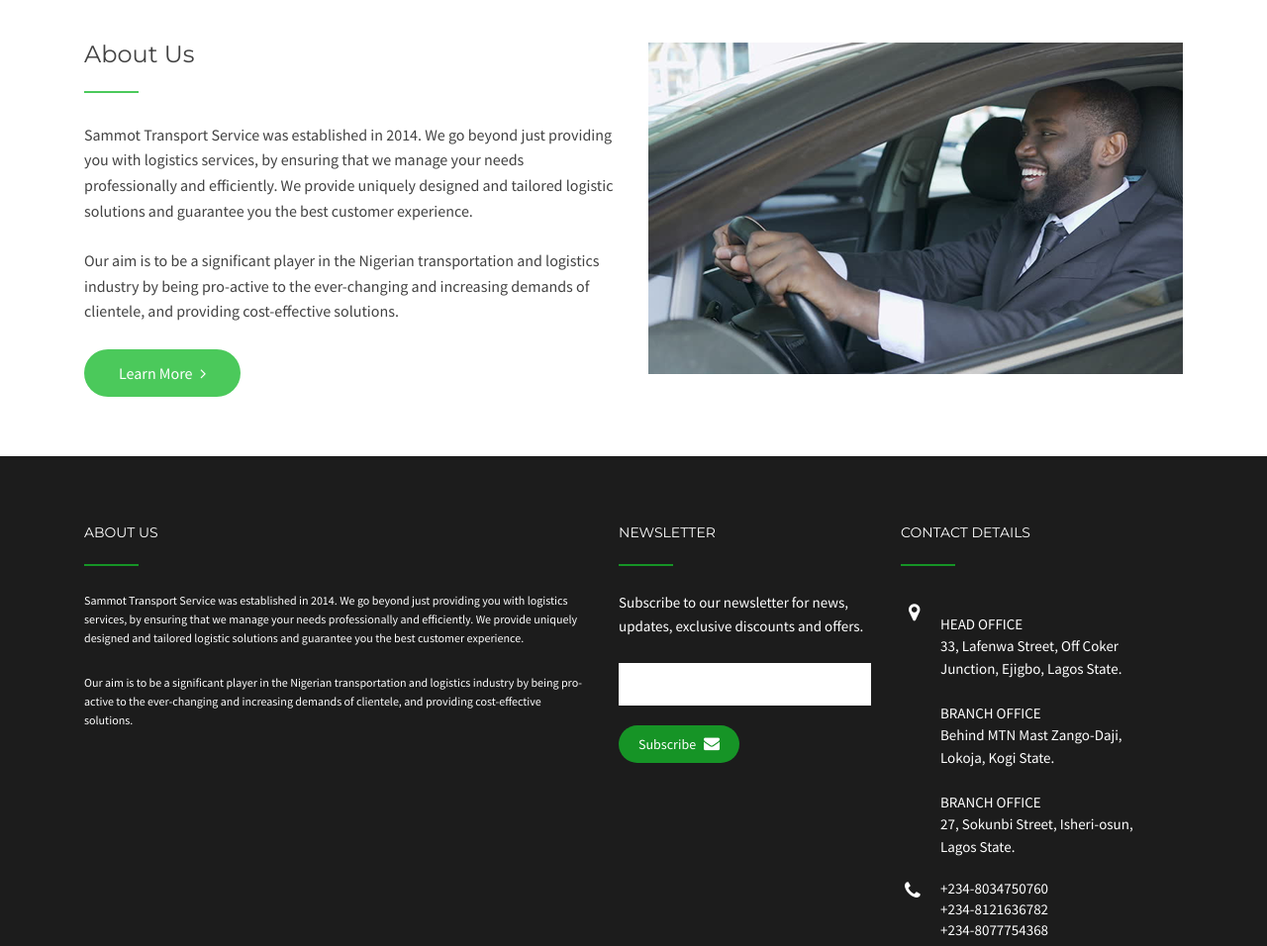
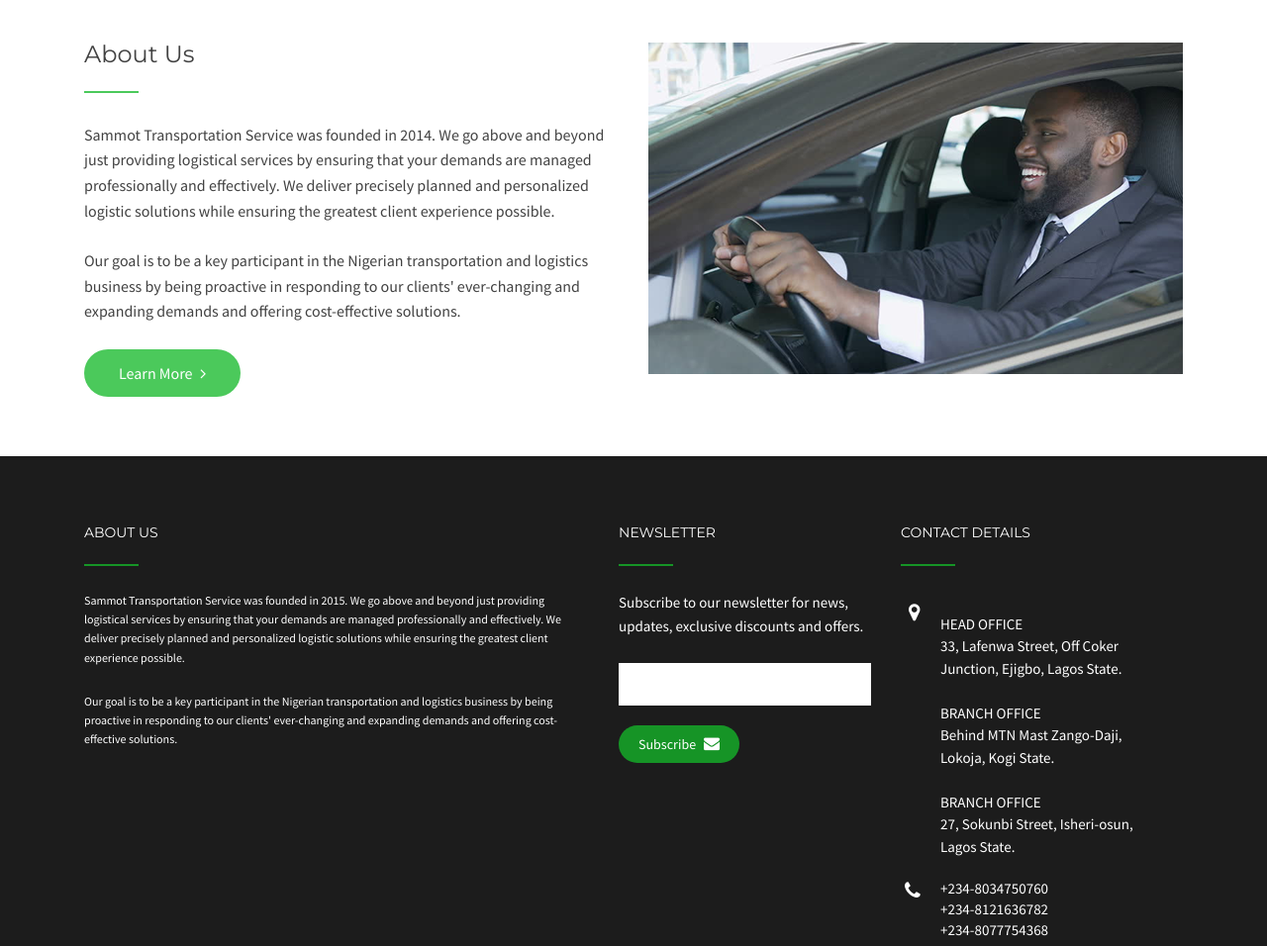
Before and after one commit to Seytechnet/sammottransport, a plain HTML site: page index.html in a window 1280 px wide. Shown: the part 2300-3256 px from the top of the page at 99% size. Drawn offline with Linux system fonts and the light colour scheme; some packages are replaced by stand-ins of ours; a script that the page names is missing.

Commit message:
Add files via upload

```diff
--- a/index.html
+++ b/index.html
@@ -28,7 +28,7 @@
 
   <!-- Twitter Meta Tags -->
   <meta name="twitter:card" content="summary_large_image">
-  <meta property="twitter:domain" content="Sammottransport.com">
+  <meta property="twitter:domain" content="Sammot Transport">
   <meta property="twitter:url" content="https://Sammottransport.com/">
   <meta name="twitter:title" content="Sammot Transport | Transport & Logistics services in Nigeria">
   <meta name="twitter:description" content="We are the No.1 transport and logistics company in Nigeria. Book with us now and Let us take you on a journey through comfort and convenience. ">
@@ -1000,11 +1000,10 @@ I would gladly tell anyone about Sammot Transport wonderful services.<span class
 				<h3>About Us</h3>
 				<div class="title-block4"></div>
 				<p>
-				    Sammot Transport Service was established in 2014. We go beyond just providing you with logistics services, by ensuring that we manage your needs professionally and efficiently. We provide uniquely designed and tailored logistic solutions and guarantee you the best customer experience.
-				</p>
+				   Sammot Transportation Service was founded in 2014. We go above and beyond just providing logistical services by ensuring that your demands are managed professionally and effectively. We deliver precisely planned and personalized logistic solutions while ensuring the greatest client experience possible.</p>
+				   <p>
 
-				<p>
-				    Our aim is to be a significant player in the Nigerian transportation and logistics industry by being pro-active to the ever-changing and increasing demands of clientele, and providing cost-effective solutions.
+Our goal is to be a key participant in the Nigerian transportation and logistics business by being proactive in responding to our clients' ever-changing and expanding demands and offering cost-effective solutions.
 				</p>
 				<a href="about.html" class="button0">Learn More</a>
 
@@ -1035,12 +1034,12 @@ I would gladly tell anyone about Sammot Transport wonderful services.<span class
 					<h5>About Us</h5>
 					<div class="title-block6"></div>
 					<p style="font-size: 12px">
-				    Sammot Transport Service was established in 2014. We go beyond just providing you with logistics services, by ensuring that we manage your needs professionally and efficiently. We provide uniquely designed and tailored logistic solutions and guarantee you the best customer experience.
+				    Sammot Transportation Service was founded in 2015. We go above and beyond just providing logistical services by ensuring that your demands are managed professionally and effectively. We deliver precisely planned and personalized logistic solutions while ensuring the greatest client experience possible.</p>
+				    <p style="font-size: 12px">
+
+Our goal is to be a key participant in the Nigerian transportation and logistics business by being proactive in responding to our clients' ever-changing and expanding demands and offering cost-effective solutions.
 				</p>
 
-				<p style="font-size: 12px">
-				    Our aim is to be a significant player in the Nigerian transportation and logistics industry by being pro-active to the ever-changing and increasing demands of clientele, and providing cost-effective solutions.
-				</p>
 				<!-- END .one-half -->
 				</div>
 
```
Also changed, not shown: about.html (+5 -6 lines), booking.html (+3 -4 lines), car-rent-and-fleet.html (+3 -4 lines), contact.html (+3 -4 lines).
